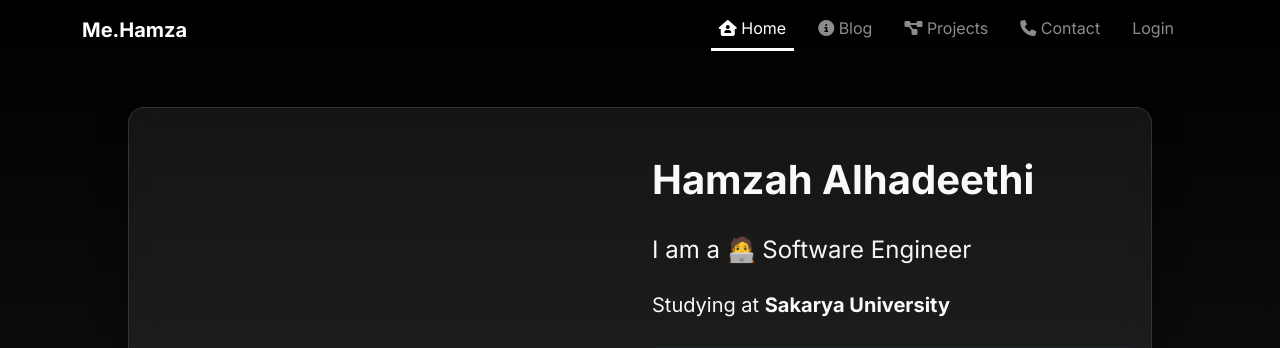
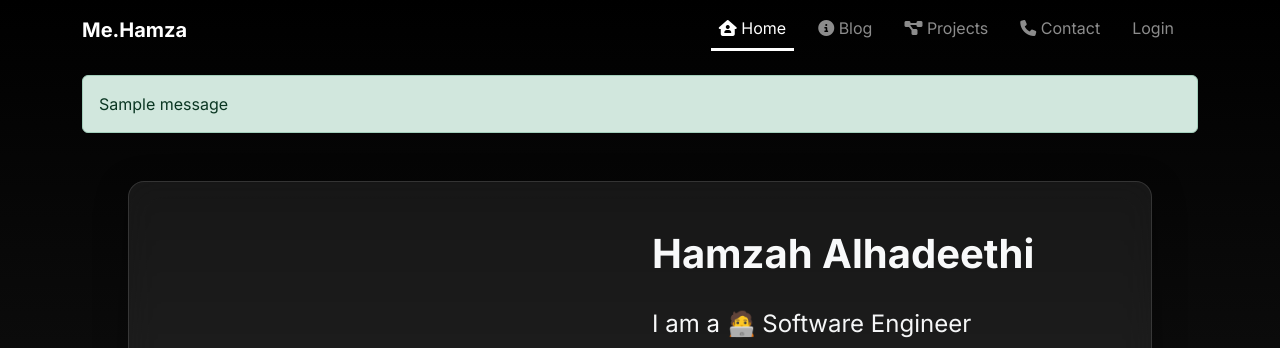
Before and after one commit to Hamzaalhadithy/CS50-Portfolio, a Flask app: page / in a window 1280 px wide. Shown: the top 348 px of the page. Run offline with Flask 3, Linux system fonts and the light colour scheme; one stand-in notice (Sample message) is shown; some libraries are stand-ins or nearby versions.

Commit message:
style edits

```diff
--- a/app.py
+++ b/app.py
@@ -205,5 +205,5 @@ def contact():
 @app.route("/logout")
 def logout():
     session.clear()
-    flash("Loged Out")
-    return redirect(url_for('index'))
+    flash("Logged Out")
+    return redirect(url_for('login'))
--- a/static/styles.css
+++ b/static/styles.css
@@ -14,7 +14,7 @@ body {
   margin: 0;
 }
 .form-control::placeholder{
-  color: white;
+  color: rgba(255, 255, 255, 0.512);
 }
 .nav-link-active {
   border-bottom: 3px solid white;
--- a/templates/index.html
+++ b/templates/index.html
@@ -3,6 +3,15 @@
 Home
 {% endblock %}
 {% block main %}
+{% with messages = get_flashed_messages(with_categories=true) %}
+  {% if messages %}
+    <div class="mt-3">
+      {% for category, message in messages %}
+        <div class="alert alert-{{ category }}">{{ message }}</div>
+      {% endfor %}
+    </div>
+  {% endif %}
+{% endwith %}
 <section class="glassy container-fluid py-5 mt-5" id="me">
   <div class="container">
     <div class="row align-items-center justify-content-center">
@@ -38,7 +47,7 @@ Home
             <img src="https://img.icons8.com/ios-filled/24/linkedin.png" class="social-icon" alt="linkedin" />
             LinkedIn
           </a>
-          <a href="https://instagram.com" target="_blank"
+          <a href="https://www.instagram.com/hamzaalhadithy_/" target="_blank"
              class="btn btn-danger d-flex align-items-center gap-2">
             <img src="https://img.icons8.com/ios-filled/24/instagram-new--v1.png" class="social-icon" alt="instagram" />
             Instagram
```
Also changed, not shown: README.md (added), main.db, 2 other files.
